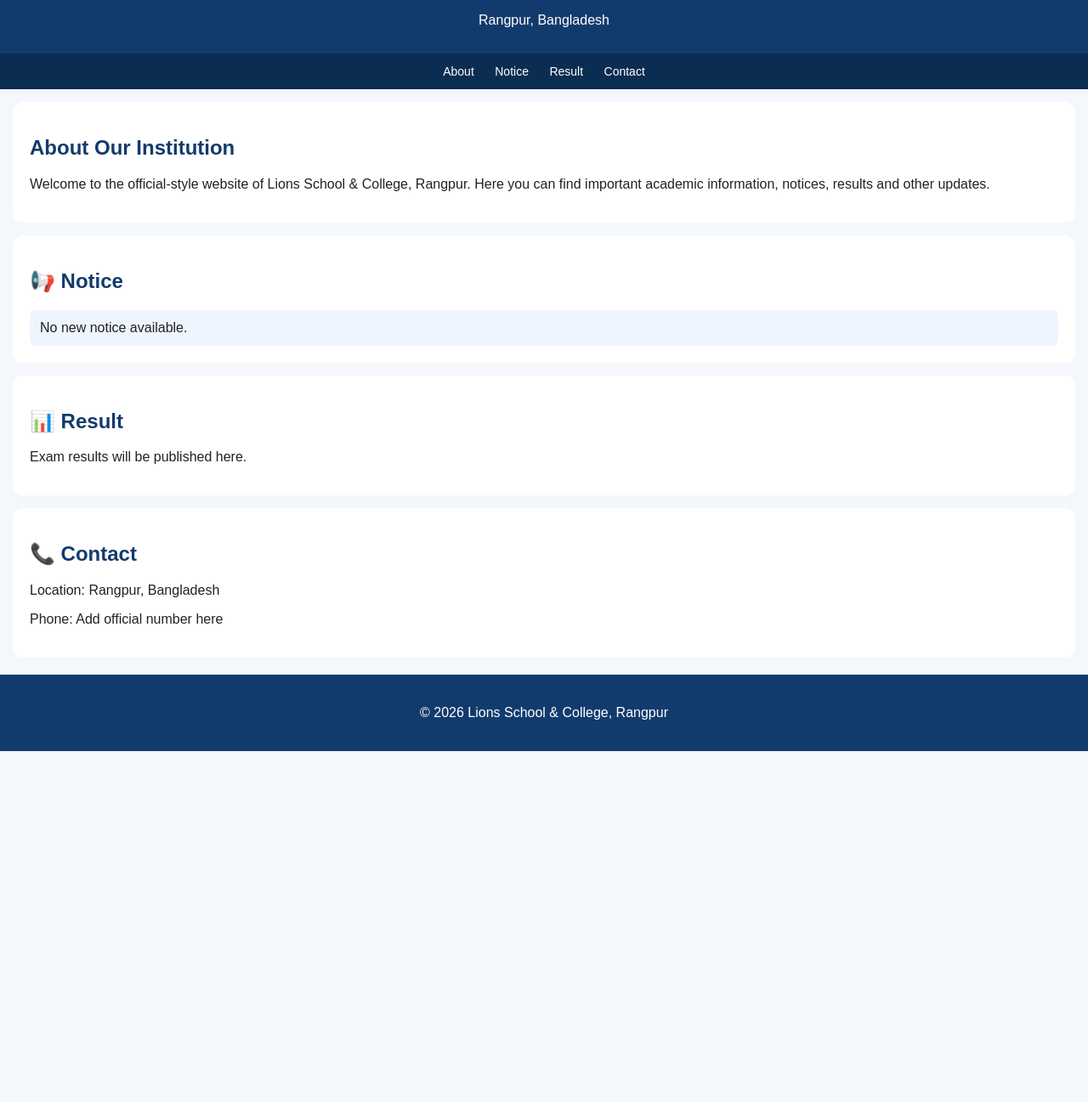
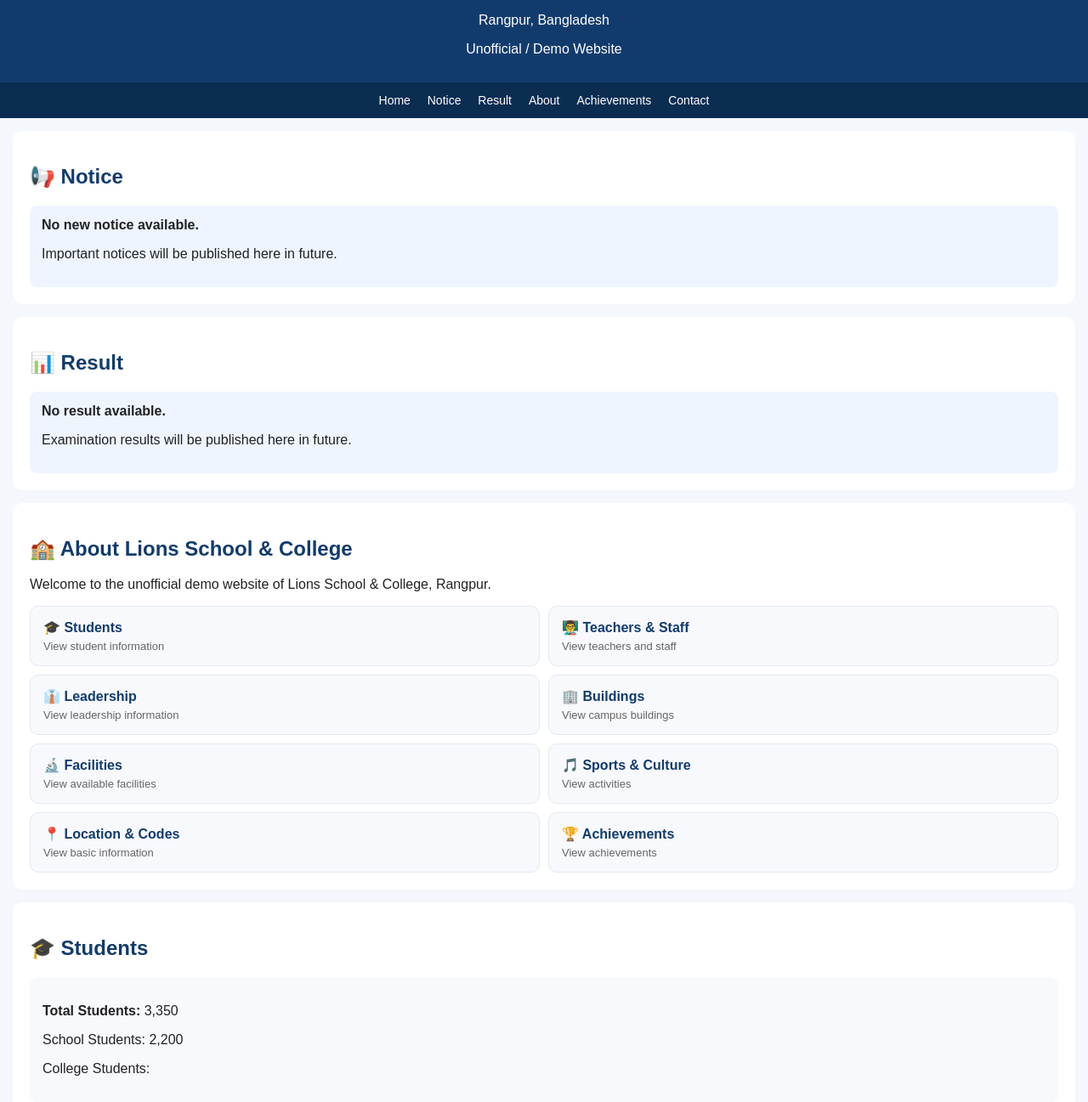
Before and after one commit to 888012-cms/Lions-School-Rangpur, a plain HTML site: page index.html in a window 1280 px wide. Shown: the part 63-1360 px from the top of the page at 85% size. Before the commit the page ends 947 px from the top, so only its background shows below. Drawn offline with Linux system fonts and the light colour scheme.

Commit message:
Update index.html

```diff
--- a/index.html
+++ b/index.html
@@ -1,17 +1,27 @@
 <!DOCTYPE html>
 <html lang="en">
+
 <head>
+
     <meta charset="UTF-8">
-    <meta name="viewport" content="width=device-width, initial-scale=1.0">
+
+    <meta name="viewport"
+          content="width=device-width, initial-scale=1.0">
+
     <title>Lions School & College, Rangpur</title>
 
+
     <style>
+
         body {
             margin: 0;
             font-family: Arial, sans-serif;
             background: #f4f7fb;
             color: #222;
         }
+
+
+        /* HEADER */
 
         header {
             background: #123b6d;
@@ -29,18 +39,26 @@
             margin-bottom: 0;
         }
 
+
+        /* NAVIGATION */
+
         nav {
             background: #0b2d52;
             text-align: center;
             padding: 12px;
+            overflow-x: auto;
+            white-space: nowrap;
         }
 
         nav a {
             color: white;
             text-decoration: none;
-            margin: 0 10px;
+            margin: 0 8px;
             font-size: 14px;
         }
+
+
+        /* SECTIONS */
 
         section {
             background: white;
@@ -53,12 +71,97 @@
             color: #123b6d;
         }
 
+
+        /* NOTICE */
+
         .notice {
             background: #eef5ff;
-            padding: 12px;
+            padding: 14px;
             border-radius: 8px;
             margin-top: 10px;
         }
+
+
+        /* ABOUT CARDS */
+
+        .about-grid {
+            display: grid;
+            grid-template-columns: 1fr 1fr;
+            gap: 10px;
+        }
+
+        .info-card {
+            display: block;
+            background: #f7f9fc;
+            border: 1px solid #e4eaf2;
+            border-radius: 10px;
+            padding: 15px;
+            text-decoration: none;
+            color: #123b6d;
+            font-weight: bold;
+        }
+
+        .info-card span {
+            display: block;
+            font-size: 13px;
+            color: #666;
+            font-weight: normal;
+            margin-top: 5px;
+        }
+
+
+        /* INFORMATION BOX */
+
+        .achievement {
+            background: #f7f9fc;
+            padding: 15px;
+            border-radius: 10px;
+            margin-top: 12px;
+        }
+
+        .achievement h3 {
+            color: #123b6d;
+            margin-top: 0;
+        }
+
+
+        /* CLICKABLE DETAILS */
+
+        details {
+            background: #f7f9fc;
+            border-radius: 10px;
+            margin-top: 10px;
+            padding: 14px;
+        }
+
+        summary {
+            cursor: pointer;
+            color: #123b6d;
+            font-weight: bold;
+        }
+
+
+        /* SMALL TEXT */
+
+        .small-text {
+            font-size: 13px;
+            color: #666;
+        }
+
+
+        /* DISCLAIMER */
+
+        .disclaimer {
+            background: #fff8e6;
+            border-left: 4px solid #d99a00;
+            padding: 12px;
+            border-radius: 8px;
+            font-size: 13px;
+            color: #555;
+        }
+
+
+        /* FOOTER */
 
         footer {
             background: #123b6d;
@@ -67,56 +170,299 @@
             padding: 20px;
             margin-top: 20px;
         }
+
+
+        /* MOBILE */
+
+        @media (max-width: 500px) {
+
+            .about-grid {
+                grid-template-columns: 1fr;
+            }
+
+        }
+
     </style>
+
 </head>
+
 
 <body>
 
-<header>
-    <h1>Lions School & College</h1>
-    <p>Rangpur, Bangladesh</p>
+
+<!-- ========================= -->
+<!-- HOME / HEADER -->
+<!-- ========================= -->
+
+<header id="home">
+
+    <h1>
+        Lions School & College
+    </h1>
+
+    <p>
+        Rangpur, Bangladesh
+    </p>
+
+    <p>
+        Unofficial / Demo Website
+    </p>
+
 </header>
 
+
+
+<!-- ========================= -->
+<!-- NAVIGATION -->
+<!-- ========================= -->
+
 <nav>
-    <a href="#about">About</a>
-    <a href="#notice">Notice</a>
-    <a href="#result">Result</a>
-    <a href="#contact">Contact</a>
+
+    <a href="#home">
+        Home
+    </a>
+
+    <a href="#notice">
+        Notice
+    </a>
+
+    <a href="#result">
+        Result
+    </a>
+
+    <a href="#about">
+        About
+    </a>
+
+    <a href="#achievements">
+        Achievements
+    </a>
+
+    <a href="#contact">
+        Contact
+    </a>
+
 </nav>
 
-<section id="about">
-    <h2>About Our Institution</h2>
-    <p>
-        Welcome to the official-style website of Lions School & College,
-        Rangpur. Here you can find important academic information,
-        notices, results and other updates.
-    </p>
+
+
+<!-- ========================= -->
+<!-- NOTICE -->
+<!-- ========================= -->
+
+<section id="notice">
+
+    <h2>
+        📢 Notice
+    </h2>
+
+    <div class="notice">
+
+        <strong>
+            No new notice available.
+        </strong>
+
+        <p>
+            Important notices will be published here
+            in future.
+        </p>
+
+    </div>
+
 </section>
 
-<section id="notice">
-    <h2>📢 Notice</h2>
+
+
+<!-- ========================= -->
+<!-- RESULT -->
+<!-- ========================= -->
+
+<section id="result">
+
+    <h2>
+        📊 Result
+    </h2>
 
     <div class="notice">
-        No new notice available.
+
+        <strong>
+            No result available.
+        </strong>
+
+        <p>
+            Examination results will be published here
+            in future.
+        </p>
+
     </div>
+
 </section>
 
-<section id="result">
-    <h2>📊 Result</h2>
 
-    <p>Exam results will be published here.</p>
+
+<!-- ========================= -->
+<!-- ABOUT -->
+<!-- ========================= -->
+
+<section id="about">
+
+    <h2>
+        🏫 About Lions School & College
+    </h2>
+
+    <p>
+        Welcome to the unofficial demo website of
+        Lions School & College, Rangpur.
+    </p>
+
+
+    <div class="about-grid">
+
+
+        <!-- STUDENTS -->
+
+        <a class="info-card"
+           href="#students">
+
+            🎓 Students
+
+            <span>
+                View student information
+            </span>
+
+        </a>
+
+
+        <!-- TEACHERS -->
+
+        <a class="info-card"
+           href="#teachers">
+
+            👨‍🏫 Teachers & Staff
+
+            <span>
+                View teachers and staff
+            </span>
+
+        </a>
+
+
+        <!-- LEADERSHIP -->
+
+        <a class="info-card"
+           href="#leadership">
+
+            👔 Leadership
+
+            <span>
+                View leadership information
+            </span>
+
+        </a>
+
+
+        <!-- BUILDINGS -->
+
+        <a class="info-card"
+           href="#buildings">
+
+            🏢 Buildings
+
+            <span>
+                View campus buildings
+            </span>
+
+        </a>
+
+
+        <!-- FACILITIES -->
+
+        <a class="info-card"
+           href="#facilities">
+
+            🔬 Facilities
+
+            <span>
+                View available facilities
+            </span>
+
+        </a>
+
+
+        <!-- SPORTS -->
+
+        <a class="info-card"
+           href="#activities">
+
+            🎵 Sports & Culture
+
+            <span>
+                View activities
+            </span>
+
+        </a>
+
+
+        <!-- LOCATION -->
+
+        <a class="info-card"
+           href="#codes">
+
+            📍 Location & Codes
+
+            <span>
+                View basic information
+            </span>
+
+        </a>
+
+
+        <!-- ACHIEVEMENTS -->
+
+        <a class="info-card"
+           href="#achievements">
+
+            🏆 Achievements
+
+            <span>
+                View achievements
+            </span>
+
+        </a>
+
+    </div>
+
 </section>
 
-<section id="contact">
-    <h2>📞 Contact</h2>
 
-    <p>Location: Rangpur, Bangladesh</p>
-    <p>Phone: Add official number here</p>
-</section>
 
-<footer>
-    <p>© 2026 Lions School & College, Rangpur</p>
-</footer>
+<!-- ========================= -->
+<!-- STUDENTS -->
+<!-- ========================= -->
 
-</body>
-</html>
+<section id="students">
+
+    <h2>
+        🎓 Students
+    </h2>
+
+
+    <div class="achievement">
+
+        <p>
+            <strong>
+                Total Students:
+            </strong>
+
+            3,350
+        </p>
+
+
+        <p>
+            School Students:
+            2,200
+        </p>
+
+
+        <p>
+            College Students:
```
